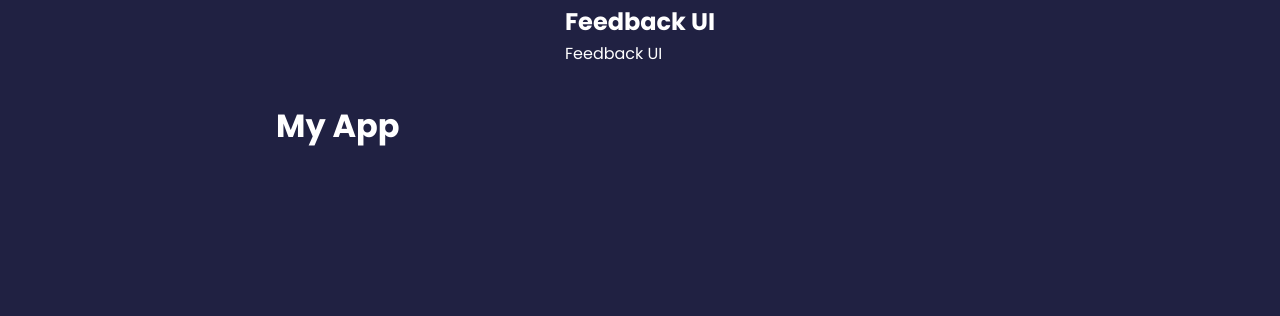
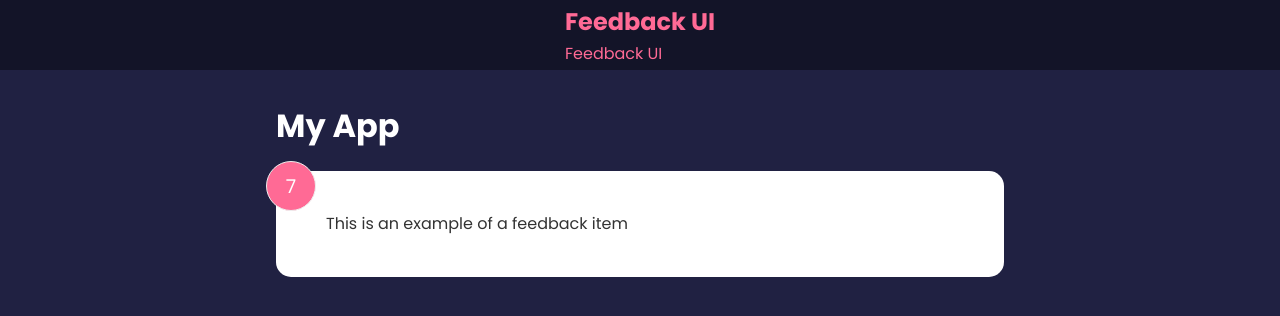
Before and after one commit to alejandrotoledoweb/feedback-app, a React (Create React App) app: page / in a window 1280 px wide. Shown: the top 316 px of the page. Built offline with nearby package versions, Linux system fonts and the light colour scheme; the HTML template or start-up script is replaced by a standard one.

Commit message:
add some stated in the feedbackItems component

```diff
--- a/src/App.js
+++ b/src/App.js
@@ -1,5 +1,6 @@
 import React from 'react';
 import Header from './components/Header';
+import FeedbackItem from './components/FeedbackItems';
 
 function App() {
   return (
@@ -7,6 +8,7 @@
       <Header />
       <div className="container">
         <h1>My App</h1>
+        <FeedbackItem />
       </div>
     </>
   );
--- /dev/null
+++ b/src/components/FeedbackItems.jsx
@@ -0,0 +1,17 @@
+import { useState } from 'react';
+
+function FeedbackItems() {
+  const [rating, setRating] = useState(7);
+  const [text, setText] = useState('This is an example of a feedback item');
+
+  return (
+    <div>
+      <div className="card">
+        <div className="num-display">{rating}</div>
+        <div className="text-display">{text}</div>
+      </div>
+    </div>
+  );
+}
+
+export default FeedbackItems;
--- a/src/components/Header.jsx
+++ b/src/components/Header.jsx
@@ -1,10 +1,14 @@
 import React from 'react';
 import PropTypes from 'prop-types';
 
-function Header({ text }) {
+function Header({ text, bgColor, textColor }) {
+  const headerStyle = {
+    backgroundColor: bgColor,
+    color: textColor,
+  };
   return (
     <>
-      <header>
+      <header style={headerStyle}>
         <div className="container">
           <h2>Feedback UI</h2>
           <p>{text}</p>
@@ -16,10 +20,14 @@
 
 Header.defaultProps = {
   text: 'Feedback UI',
+  bgColor: 'rgba(0,0,0,0.4)',
+  textColor: '#ff6a95',
 };
 
 Header.propTypes = {
   text: PropTypes.string,
+  bgColor: PropTypes.string,
+  textColor: PropTypes.string,
 };
 
 export default Header;
```
